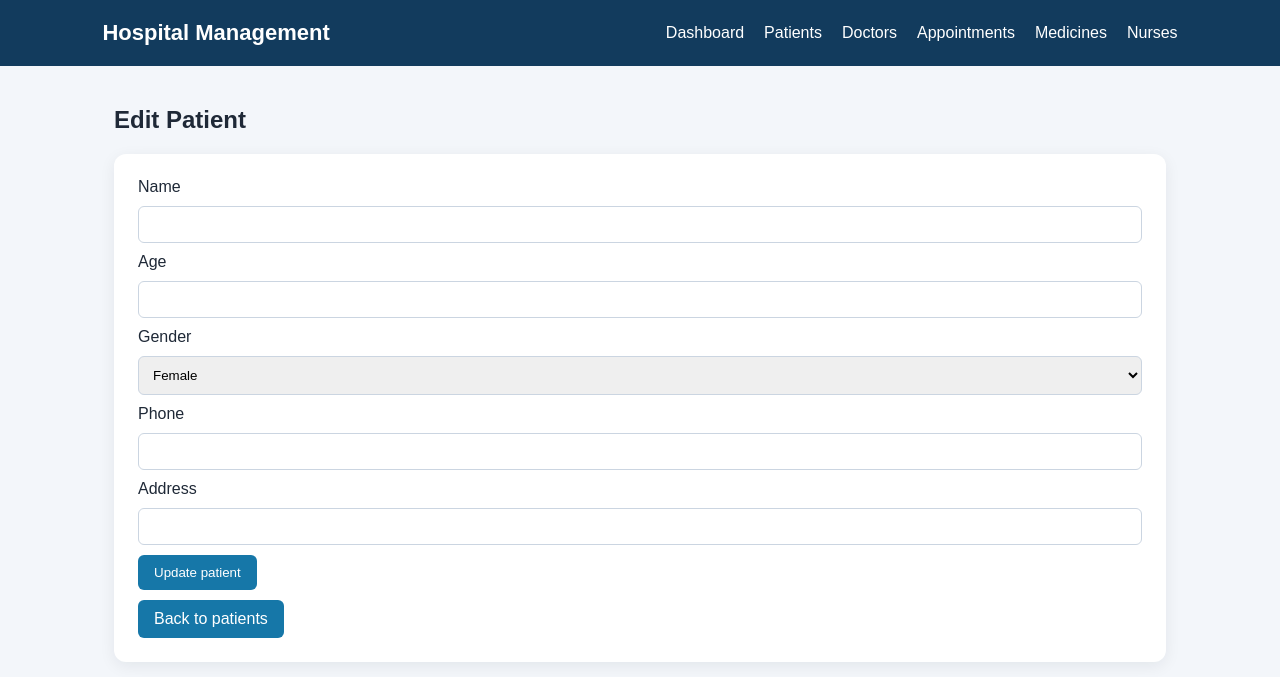
After one commit to marwanmohamed0097/Pingpong, a Python web app: template Hospital/templates/edit_patient.html in a window 1280 px wide. The commit adds this page. Shown: the top 677 px of the page. Run offline with Jinja, Linux system fonts and the light colour scheme; the template is opened without the code that fills it, so the values that code supplies are empty.

Commit message:
Add patient update feature

```diff
--- /dev/null
+++ b/Hospital/templates/edit_patient.html
@@ -0,0 +1,52 @@
+<!DOCTYPE html>
+<html lang="en">
+<head>
+    <meta charset="UTF-8">
+    <meta name="viewport" content="width=device-width, initial-scale=1.0">
+    <title>Edit Patient</title>
+    <link rel="stylesheet" href="{{ url_for('static', filename='css/style.css') }}">
+</head>
+<body>
+    <header class="topbar">
+        <h1>Hospital Management</h1>
+        <nav>
+            <a href="{{ url_for('dashboard') }}">Dashboard</a>
+            <a href="{{ url_for('patients') }}">Patients</a>
+            <a href="{{ url_for('doctors') }}">Doctors</a>
+            <a href="{{ url_for('appointments') }}">Appointments</a>
+            <a href="{{ url_for('medicines.medicine_list') }}">Medicines</a>
+            <a href="{{ url_for('nurses.nurse_list') }}">Nurses</a>
+        </nav>
+    </header>
+
+    <main class="container">
+        <h2>Edit Patient</h2>
+        <section class="card form-card">
+            {% if error %}<p class="error">{{ error }}</p>{% endif %}
+            <form method="post">
+                <label for="name">Name</label>
+                <input id="name" name="name" value="{{ patient.name }}" required>
+
+                <label for="age">Age</label>
+                <input id="age" name="age" type="number" min="0" value="{{ patient.age }}" required>
+
+                <label for="gender">Gender</label>
+                <select id="gender" name="gender" required>
+                    <option value="Female" {% if patient.gender == "Female" %}selected{% endif %}>Female</option>
+                    <option value="Male" {% if patient.gender == "Male" %}selected{% endif %}>Male</option>
+                    <option value="Other" {% if patient.gender == "Other" %}selected{% endif %}>Other</option>
+                </select>
+
+                <label for="phone">Phone</label>
+                <input id="phone" name="phone" value="{{ patient.phone }}" required>
+
+                <label for="address">Address</label>
+                <input id="address" name="address" value="{{ patient.address }}" required>
+
+                <button class="button" type="submit">Update patient</button>
+                <a class="button" href="{{ url_for('patients') }}">Back to patients</a>
+            </form>
+        </section>
+    </main>
+</body>
+</html>
--- a/Hospital/templates/patients.html
+++ b/Hospital/templates/patients.html
@@ -14,6 +14,7 @@
             <a href="{{ url_for('patients') }}">Patients</a>
             <a href="{{ url_for('doctors') }}">Doctors</a>
             <a href="{{ url_for('appointments') }}">Appointments</a>
+            <a href="{{ url_for('nurses.nurse_list') }}">Nurses</a>
         </nav>
     </header>
     <main class="container">
@@ -53,6 +54,7 @@
                             <td>{{ patient.gender }}</td><td>{{ patient.phone }}</td>
                             <td>{{ patient.address }}</td>
                             <td>
+                                <a class="button" href="{{ url_for('edit_patient', patient_id=patient.id) }}">Edit</a>
                                 <form method="post" action="{{ url_for('delete_patient', patient_id=patient.id) }}">
                                     <button class="delete-button" type="submit">Delete</button>
                                 </form>
```
Also changed, not shown: Hospital/app.py (+66 -0 lines).
